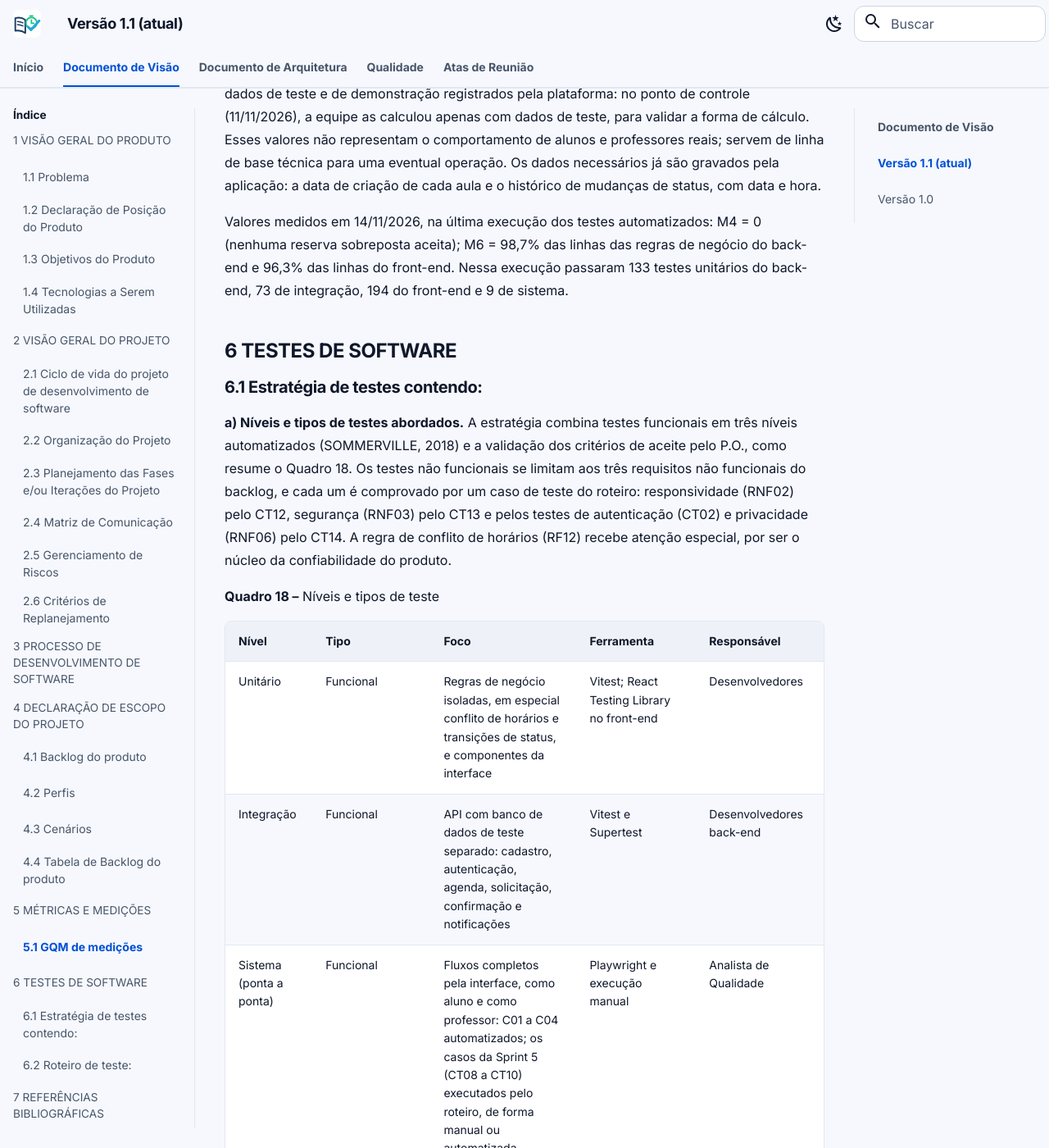
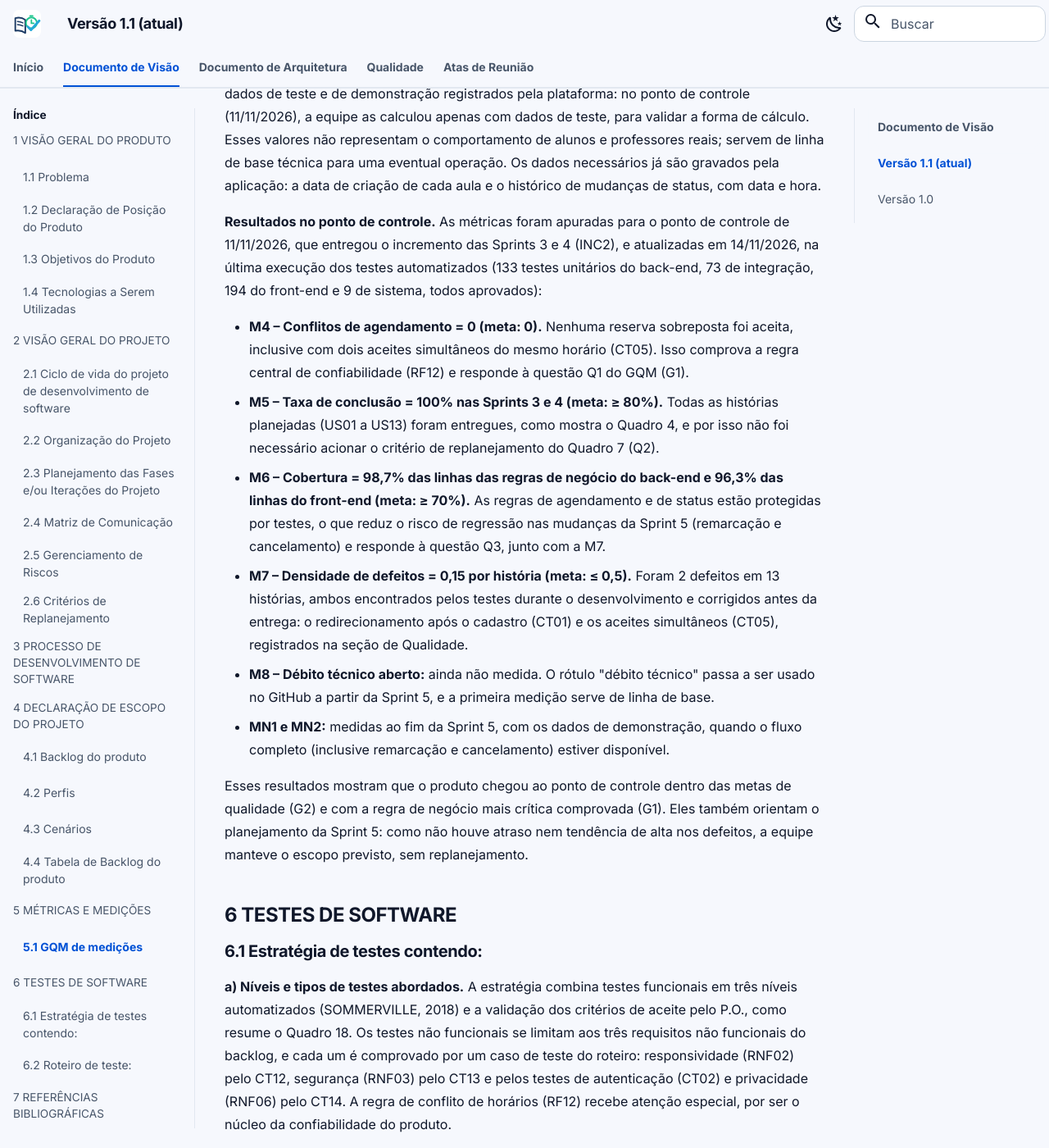
Before and after one commit to FGA0138-MDS-Ajax/2026.2-T02-Hopper, an MkDocs documentation site: the page built from docs/documento-de-visao/v1-1.md, in a window 1280 px wide and 1400 px high, scrolled down 32913 px. Shown: the whole window at 82% size. Built offline with MkDocs 1.6.1 and Material for MkDocs 9.7.7, drawn with Linux system fonts in a browser that asks for light colours.

Commit message:
docs(visao): registra os resultados das métricas no ponto de controle

```diff
--- a/docs/documento-de-visao/v1-1.md
+++ b/docs/documento-de-visao/v1-1.md
@@ -491,7 +491,16 @@ A numeração das métricas não é contínua porque métricas retiradas em revi
 
 As métricas de negócio dependem de uso real, que o AulaCerta não terá durante a disciplina, pois não há alunos e professores reais previstos. Por isso, MN1 e MN2 são calculadas com os dados de teste e de demonstração registrados pela plataforma: no ponto de controle (11/11/2026), a equipe as calculou apenas com dados de teste, para validar a forma de cálculo. Esses valores não representam o comportamento de alunos e professores reais; servem de linha de base técnica para uma eventual operação. Os dados necessários já são gravados pela aplicação: a data de criação de cada aula e o histórico de mudanças de status, com data e hora.
 
-Valores medidos em 14/11/2026, na última execução dos testes automatizados: M4 = 0 (nenhuma reserva sobreposta aceita); M6 = 98,7% das linhas das regras de negócio do back-end e 96,3% das linhas do front-end. Nessa execução passaram 133 testes unitários do back-end, 73 de integração, 194 do front-end e 9 de sistema.
+**Resultados no ponto de controle.** As métricas foram apuradas para o ponto de controle de 11/11/2026, que entregou o incremento das Sprints 3 e 4 (INC2), e atualizadas em 14/11/2026, na última execução dos testes automatizados (133 testes unitários do back-end, 73 de integração, 194 do front-end e 9 de sistema, todos aprovados):
+
+- **M4 – Conflitos de agendamento = 0 (meta: 0).** Nenhuma reserva sobreposta foi aceita, inclusive com dois aceites simultâneos do mesmo horário (CT05). Isso comprova a regra central de confiabilidade (RF12) e responde à questão Q1 do GQM (G1).
+- **M5 – Taxa de conclusão = 100% nas Sprints 3 e 4 (meta: ≥ 80%).** Todas as histórias planejadas (US01 a US13) foram entregues, como mostra o Quadro 4, e por isso não foi necessário acionar o critério de replanejamento do Quadro 7 (Q2).
+- **M6 – Cobertura = 98,7% das linhas das regras de negócio do back-end e 96,3% das linhas do front-end (meta: ≥ 70%).** As regras de agendamento e de status estão protegidas por testes, o que reduz o risco de regressão nas mudanças da Sprint 5 (remarcação e cancelamento) e responde à questão Q3, junto com a M7.
+- **M7 – Densidade de defeitos = 0,15 por história (meta: ≤ 0,5).** Foram 2 defeitos em 13 histórias, ambos encontrados pelos testes durante o desenvolvimento e corrigidos antes da entrega: o redirecionamento após o cadastro (CT01) e os aceites simultâneos (CT05), registrados na seção de Qualidade.
+- **M8 – Débito técnico aberto:** ainda não medida. O rótulo "débito técnico" passa a ser usado no GitHub a partir da Sprint 5, e a primeira medição serve de linha de base.
+- **MN1 e MN2:** medidas ao fim da Sprint 5, com os dados de demonstração, quando o fluxo completo (inclusive remarcação e cancelamento) estiver disponível.
+
+Esses resultados mostram que o produto chegou ao ponto de controle dentro das metas de qualidade (G2) e com a regra de negócio mais crítica comprovada (G1). Eles também orientam o planejamento da Sprint 5: como não houve atraso nem tendência de alta nos defeitos, a equipe manteve o escopo previsto, sem replanejamento.
 
 ## 6 TESTES DE SOFTWARE
 
```
